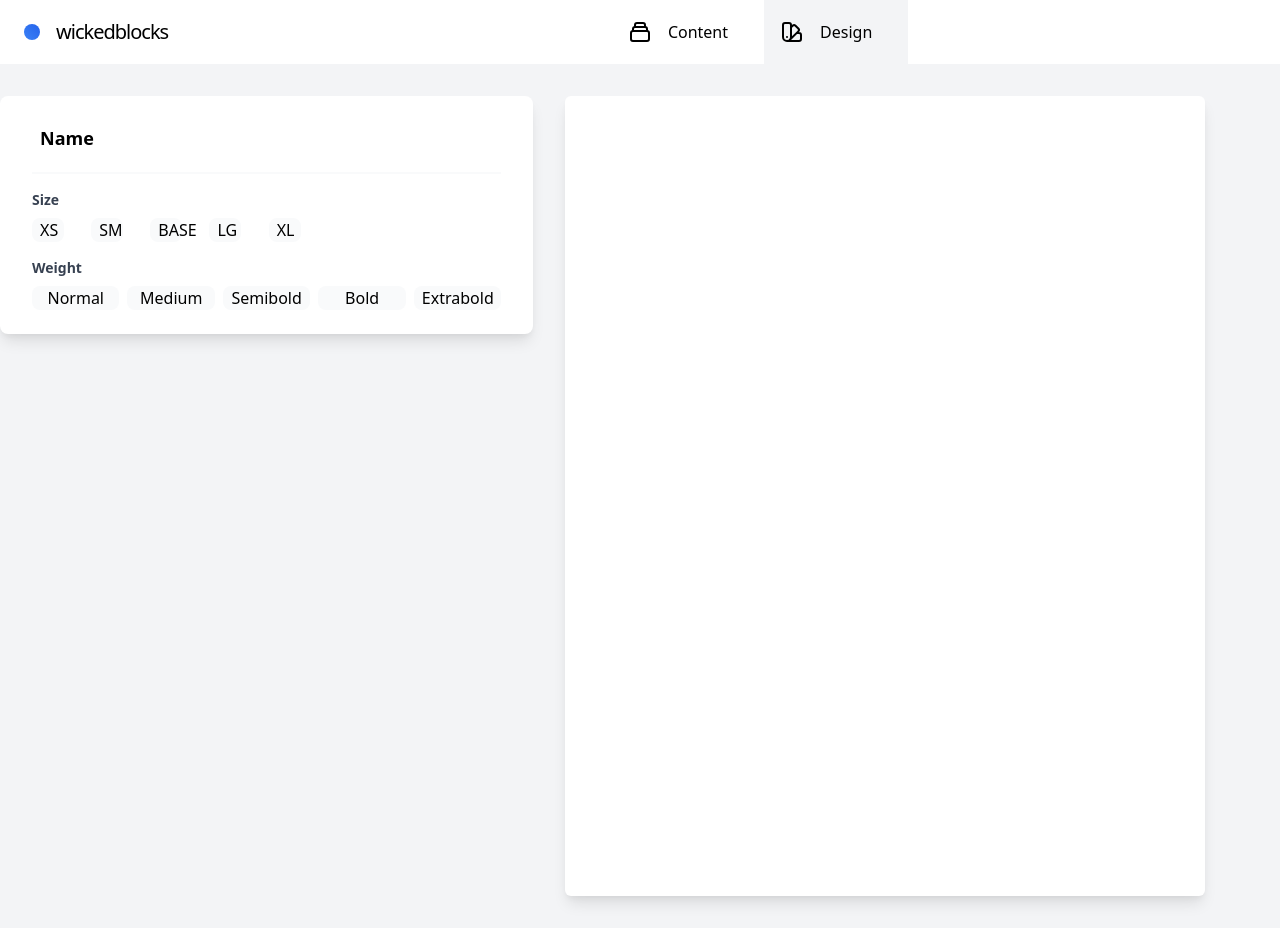
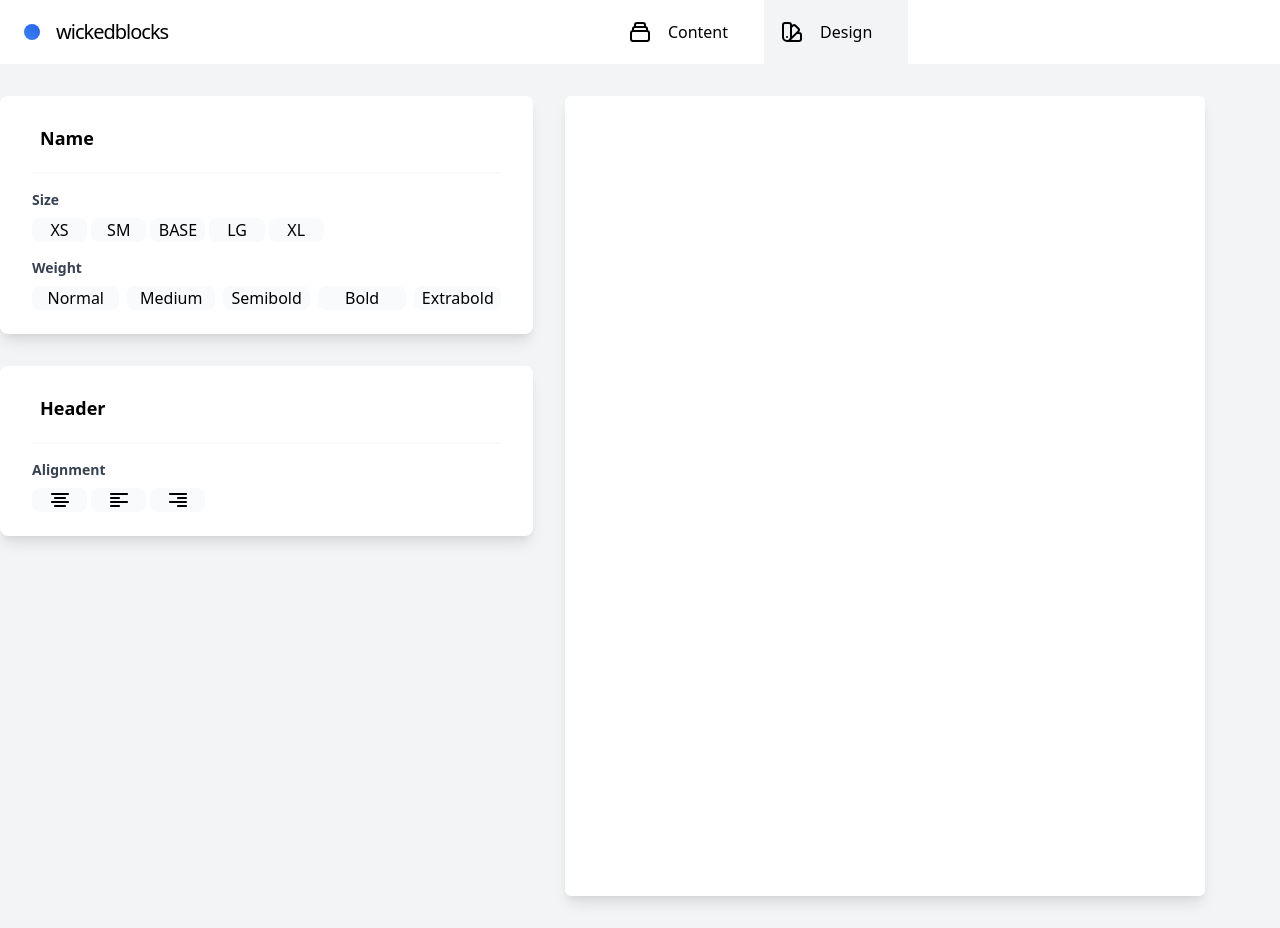
Before and after one commit to benlittlenz/resume-builder, a React (Create React App) app: page / in a window 1280 px wide. Both pictures are taken after a click on the item "Design". Built offline with nearby package versions, Linux system fonts and the light colour scheme.

Commit message:
added alignment to header contact details

```diff
--- a/src/components/Builder.tsx
+++ b/src/components/Builder.tsx
@@ -9,6 +9,8 @@ import { Contact } from './PersonsalDetails/Output/Contact'
 import { Navbar } from './Navbar'
 import { AddContent } from './AddContent'
 import { DesignName } from './Design/Name'
+import { DesignHeader } from './Design/Header'
+
 export function Builder() {
   const [showModal, setShowModal] = useState(false)
   const [showDesign, setShowDesign] = useState(false)
@@ -31,7 +33,11 @@ export function Builder() {
             </>
           )}
           {showDesign && (
-            <DesignName />
+            <>
+<DesignName />
+<DesignHeader />
+            </>
+
           )}
         </div>
         <div className="h-screen w-6/12 bg-white shadow-lg rounded-md mx-8 my-8 ">
--- /dev/null
+++ b/src/components/Design/Header.tsx
@@ -0,0 +1,98 @@
+import React, { useState, useEffect } from 'react';
+import { useAppDispatch } from '../../app/hooks';
+import { changeAlignment } from '../../features/DetailsSlice';
+
+export function DesignHeader() {
+  const [alignment, setAlignment] = useState('center')
+
+  const dispatch = useAppDispatch()
+
+  useEffect(() => {
+    dispatch(changeAlignment(alignment))
+  }, [alignment]);
+
+  return (
+    <div className="flex flex-col bg-white px-8 py-6 mt-8 max-w-2xl rounded-lg shadow-lg">
+      <div className="flex justify-between items-center">
+        <h2 className="text-lg font-bold px-2 py-1">Header</h2>
+      </div>
+      <div className="mt-4 border border-gray-50"></div>
+      <div className="mt-4">
+        <h4 className="text-gray-700 font-semibold text-sm">Alignment</h4>
+        <div className="grid grid-cols-8 gap-1 mt-2">
+          <button
+            className="flex justify-center px-2 bg-gray-50 hover:bg-gray-100 focus:outline-none rounded-lg cursor-pointer"
+            onClick={() => setAlignment('left')}
+          >
+            <svg width="24" height="24" viewBox="0 0 24 24" fill="none" xmlns="http://www.w3.org/2000/svg">
+              <path d="M4 5C3.44772 5 3 5.44772 3 6C3 6.55228 3.44772 7 4 7H20C20.5523 7 21 6.55228 21 6C21 5.44772 20.5523 5 20 5H4Z" fill="currentColor" />
+              <path
+                d="M4 13C3.44772 13 3 13.4477 3 14C3 14.5523 3.44772 15 4 15H20C20.5523 15 21 14.5523 21 14C21 13.4477 20.5523 13 20 13H4Z" fill="currentColor"
+              />
+              <path d="M6 10C6 9.44772 6.44772 9 7 9H17C17.5523 9 18 9.44772 18 10C18 10.5523 17.5523 11 17 11H7C6.44772 11 6 10.5523 6 10Z" fill="currentColor" />
+              <path d="M7 17C6.44772 17 6 17.4477 6 18C6 18.5523 6.44772 19 7 19H17C17.5523 19 18 18.5523 18 18C18 17.4477 17.5523 17 17 17H7Z" fill="currentColor" />
+            </svg>
+          </button>
+          <button
+            className="flex justify-center px-2 bg-gray-50 hover:bg-gray-100 focus:outline-none rounded-lg cursor-pointer"
+            onClick={() => setAlignment('center')}
+          >
+            <svg
+              width="24"
+              height="24"
+              viewBox="0 0 24 24"
+              fill="none"
+              xmlns="http://www.w3.org/2000/svg"
+            >
+              <path
+                d="M4 5C3.44772 5 3 5.44772 3 6C3 6.55228 3.44772 7 4 7H20C20.5523 7 21 6.55228 21 6C21 5.44772 20.5523 5 20 5H4Z"
+                fill="currentColor"
+              />
+              <path
+                d="M4 9C3.44772 9 3 9.44772 3 10C3 10.5523 3.44772 11 4 11H12C12.5523 11 13 10.5523 13 10C13 9.44772 12.5523 9 12 9H4Z"
+                fill="currentColor"
+              />
+              <path
+                d="M3 14C3 13.4477 3.44772 13 4 13H20C20.5523 13 21 13.4477 21 14C21 14.5523 20.5523 15 20 15H4C3.44772 15 3 14.5523 3 14Z"
+                fill="currentColor"
+              />
+              <path
+                d="M4 17C3.44772 17 3 17.4477 3 18C3 18.5523 3.44772 19 4 19H12C12.5523 19 13 18.5523 13 18C13 17.4477 12.5523 17 12 17H4Z"
+                fill="currentColor"
+              />
+            </svg>
+          </button>
+          <button
+            className="flex justify-center px-2 bg-gray-50 hover:bg-gray-100 focus:outline-none rounded-lg cursor-pointer"
+            onClick={() => setAlignment('right')}
+          >
+            <svg
+              width="24"
+              height="24"
+              viewBox="0 0 24 24"
+              fill="none"
+              xmlns="http://www.w3.org/2000/svg"
+            >
+              <path
+                d="M20 5C20.5523 5 21 5.44772 21 6C21 6.55228 20.5523 7 20 7H4C3.44772 7 3 6.55228 3 6C3 5.44772 3.44772 5 4 5H20Z"
+                fill="currentColor"
+              />
+              <path
+                d="M20 9C20.5523 9 21 9.44772 21 10C21 10.5523 20.5523 11 20 11H12C11.4477 11 11 10.5523 11 10C11 9.44772 11.4477 9 12 9H20Z"
+                fill="currentColor"
+              />
+              <path
+                d="M21 14C21 13.4477 20.5523 13 20 13H4C3.44772 13 3 13.4477 3 14C3 14.5523 3.44772 15 4 15H20C20.5523 15 21 14.5523 21 14Z"
+                fill="currentColor"
+              />
+              <path
+                d="M20 17C20.5523 17 21 17.4477 21 18C21 18.5523 20.5523 19 20 19H12C11.4477 19 11 18.5523 11 18C11 17.4477 11.4477 17 12 17H20Z"
+                fill="currentColor"
+              />
+            </svg>
+          </button>
+        </div>
+      </div>
+    </div>
+  )
+}
--- a/src/components/Design/Name.tsx
+++ b/src/components/Design/Name.tsx
@@ -30,12 +30,11 @@ export function DesignName() {
         <div className="grid grid-cols-8 gap-1 mt-2">
           {sizeOptions.map(size => (
             <button
-              className="w-8 text-center px-2 bg-gray-50 hover:bg-gray-100 rounded-lg cursor-pointer"
+              className=" text-center px-2 bg-gray-50 hover:bg-gray-100 focus:outline-none rounded-lg cursor-pointer"
               value={size}
               onClick={() => setFontSize(size)}
             >{size.toUpperCase()}</button>
           ))}
-
         </div>
       </div>
       <div className="mt-4">
@@ -43,7 +42,7 @@ export function DesignName() {
         <div className="grid grid-cols-5 gap-2 mt-2">
           {weightOptions.map(weight => (
             <button
-              className="w-18 text-center px-2 bg-gray-50 hover:bg-gray-100 rounded-lg cursor-pointer"
+              className="w-18 text-center px-2 bg-gray-50 hover:bg-gray-100 focus:outline-none rounded-lg cursor-pointer"
               onClick={() => setFontWeight(weight)}
             >{weight.charAt(0).toUpperCase() + weight.slice(1)}</button>
           ))}
--- a/src/components/PersonsalDetails/Output/Name.tsx
+++ b/src/components/PersonsalDetails/Output/Name.tsx
@@ -4,10 +4,11 @@ import { useAppSelector } from '../../../app/hooks';
 export function Name({name}: any) {
   const {
     nameSize,
-    nameWeight
+    nameWeight,
+    headerAlignment
   } = useAppSelector((state) => state.detailsForm)
 
   return (
-    <h1 className={`title-font text-${nameSize} text-center pt-4 mb-4 font-${nameWeight} text-gray-900`}>{name}</h1>
+    <h1 className={`title-font text-${nameSize} text-${headerAlignment} pt-4 mb-4 font-${nameWeight} text-gray-900`}>{name}</h1>
   )
 }
--- a/src/features/DetailsSlice.tsx
+++ b/src/features/DetailsSlice.tsx
@@ -11,6 +11,7 @@ interface DetailsState {
   country?:any
   nameSize?: any
   nameWeight?: any
+  headerAlignment?: any
 }
 
 const initialState: DetailsState = {}
@@ -33,11 +34,15 @@ export const detailSlice = createSlice({
     changeFontWeight: (state, action) => {
       const weight = action.payload;
       state.nameWeight = weight;
+    },
+    changeAlignment: (state, action) => {
+      const alignment = action.payload;
+      state.headerAlignment = alignment;
     }
   },
 })
 
-export const { formSubmitted, changeFontSize, changeFontWeight } = detailSlice.actions
+export const { formSubmitted, changeFontSize, changeFontWeight, changeAlignment } = detailSlice.actions
 export const selectDetails = (state: RootState) => state
 
 export default detailSlice.reducer
```
Also changed, not shown: src/components/PersonsalDetails/Output/Contact.tsx (+42 -26 lines).
